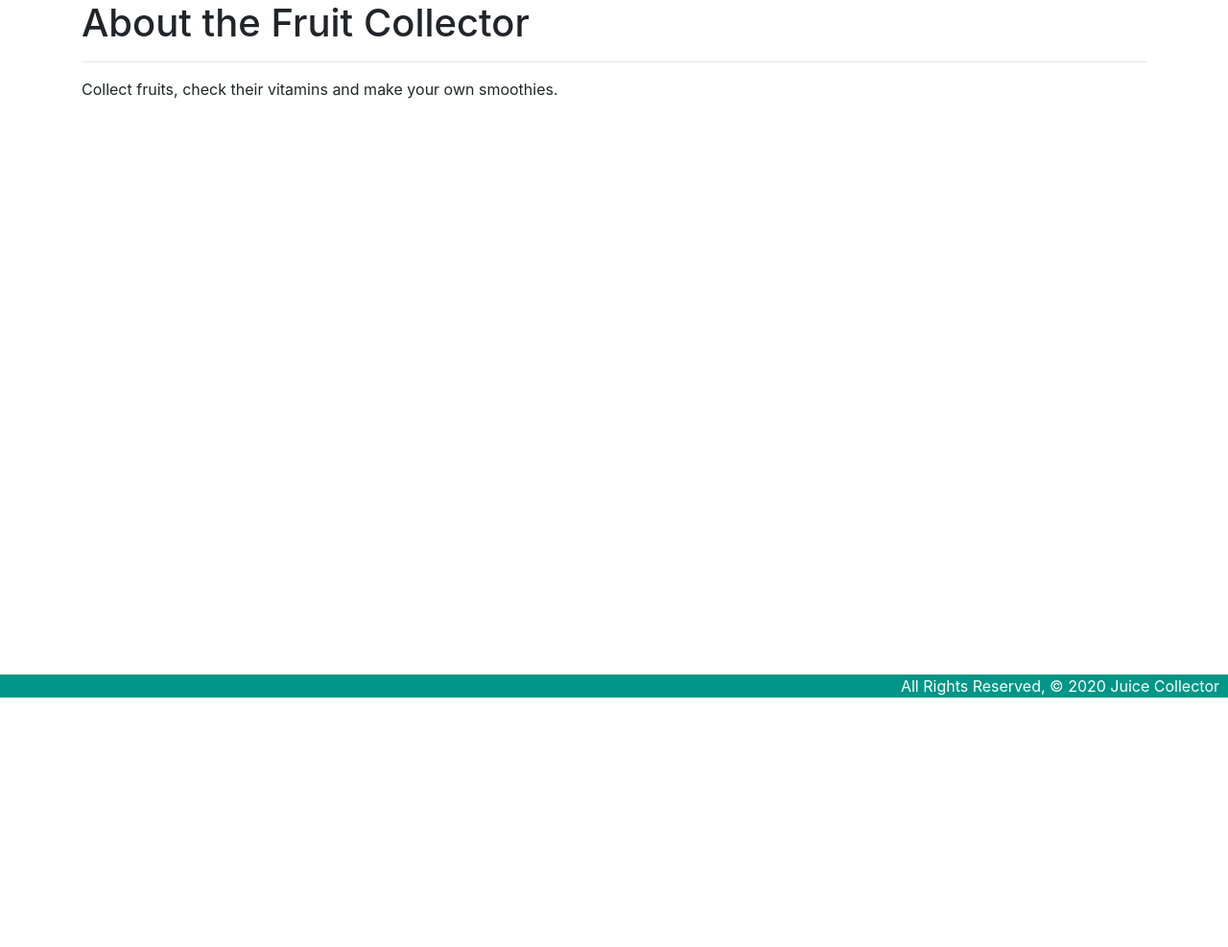
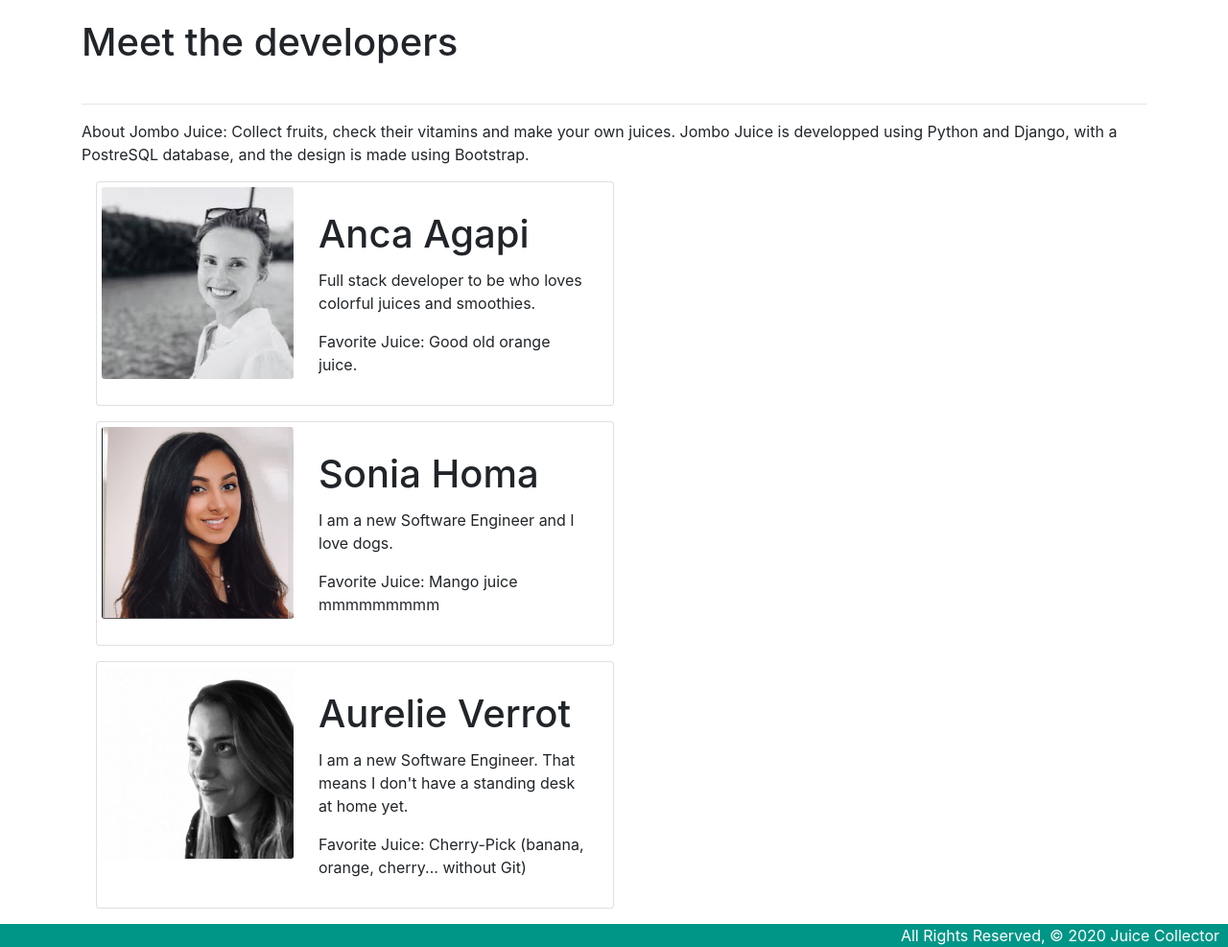
Before and after one commit to aurelieverrot/JumboJuice, a Django app: page /about/ in a window 1280 px wide. Shown: the part 73-1060 px from the top of the page at 96% size. Before the commit the page ends 800 px from the top, so only its background shows below. Run offline with Django 3.2, Linux system fonts and the light colour scheme; some libraries are stand-ins or nearby versions.

Commit message:
added css and html for the main pages

```diff
--- a/fruitcollector/main_app/static/css/style.css
+++ b/fruitcollector/main_app/static/css/style.css
@@ -18,6 +18,11 @@ footer {
     color: grey;
   }
 
+.card {
+  margin-bottom: 20px;
+  padding: 5px;
+}
+
 .page-footer {
   background-color: #009687;
   color: white;
@@ -35,13 +40,113 @@ select {
 .navbar {
   background-color: #009687;
 }
+
 a {
   color: white;
   padding: 0px 15px;
 }
+
 a.navbar-brand {
   font-size: 31.5px;
 }
+
+input.btn {
+  display: inline-block;
+  font-weight: 400;
+  color: white;
+  text-align: center;
+  vertical-align: middle;
+  cursor: pointer;
+  user-select: none;
+  background-color: #009687;
+  border: 1px solid #009687;
+  padding: .375rem .75rem;
+  font-size: 1rem;
+  line-height: 1.5;
+  border-radius: .25rem;
+  transition: color .15s ease-in-out,background-color .15s ease-in-out,border-color .15s ease-in-out,box-shadow .15s ease-in-out;
+}
+
+input#id_username,
+input#id_password, input#id_password1, input#id_password2 {
+  display: block;
+  width: 50%;
+  height: calc(1.5em + .75rem + 2px);
+  padding: .375rem .75rem;
+  font-size: 1rem;
+  font-weight: 400;
+  line-height: 1.5;
+  color: #495057;
+  background-color: #fff;
+  background-clip: padding-box;
+  border: 1px solid #ced4da;
+  border-radius: .25rem;
+  transition: border-color .15s ease-in-out,box-shadow .15s ease-in-out;
+}
+
+h1 {
+  margin-top: 20px;
+  margin-bottom: 40px;
+}
+
+label {
+  font-weight: 600;
+}
+
+h5.card-title {
+  font-size: 40px;
+}
+
+img.card-img {
+  height: 200px;
+  width: 200px;
+}
+
+div.card-body {
+  padding: 25px;
+  padding-left: 20px;
+}
+
+a.btn.btn-primary {
+  background-color: #009687;
+  border-color: #009687;
+}
+
+h3.card-subtitle {
+  box-sizing:border-box;
+  color:rgb(33, 37, 41);
+  display:block;
+  font-family:-apple-system, system-ui, "Segoe UI", Roboto, "Helvetica Neue", Arial, "Noto Sans", sans-serif, "Apple Color Emoji", "Segoe UI Emoji", "Segoe UI Symbol", "Noto Color Emoji";
+  font-size:28px;
+  font-weight:400;
+  height:33px;
+  line-height:33.6px;
+  margin-block-end:8px;
+  margin-block-start:0px;
+  margin-bottom:8px;
+  margin-inline-end:0px;
+  margin-inline-start:0px;
+  margin-top:0px;
+  overflow-wrap:break-word;
+  text-align:left;
+  text-size-adjust:100%;
+  width:268.656px;
+}
+
+a:hover, a:focus {
+  text-decoration: none !important;
+}
+
+div.col-sm-6 {
+  margin-bottom: 5% !important;
+  max-width: 80%;
+}
+
+select#id_vitamins {
+  width: 298px;
+}
+
+/* ANCA */
 
 #juice {
   width: 200px;
@@ -58,3 +163,16 @@ a.navbar-brand {
 .card-link {
   color: #009687;
 }
+
+
+#id_description {
+  width: 100%;
+}
+
+.col-md-8 {
+  padding-left: 30px !important;
+}
+
+.navbar-toggler {
+  border-color: white;
+}
--- a/fruitcollector/main_app/templates/about.html
+++ b/fruitcollector/main_app/templates/about.html
@@ -1,8 +1,62 @@
 {% extends 'base.html' %}
 {% block content %}
 
-<h1>About the Fruit Collector</h1>
+<h1>Meet the developers</h1>
 <hr />
-<p>Collect fruits, check their vitamins and make your own smoothies.</p>
+<p>About Jombo Juice: Collect fruits, check their vitamins and make your own juices.
+Jombo Juice is developped using Python and Django, with a PostreSQL database, and the design is made using Bootstrap.</p>
+
+
+<div class="container row-md-6">
+
+  <div class="card mb-3" style="max-width: 540px;">
+    <div class="row no-gutters">
+      <div class="col-md-4">
+        <img src="../static/css/assets/anca_agapi.jpeg" class="card-img" alt="anca-agapi">
+      </div>
+      <div class="col-md-8">
+        <div class="card-body">
+          <h5 class="card-title">Anca Agapi</h5>
+          <p class="card-text">Full stack developer to be who loves colorful juices and smoothies.</p>
+          <p class="card-text">Favorite Juice: Good old orange juice.</p>
+        </div>
+      </div>
+    </div>
+  </div>
+
+  <div class="card mb-3" style="max-width: 540px;">
+    <div class="row no-gutters">
+      <div class="col-md-4">
+        <img src="../static/css/assets/sonia.png" class="card-img" alt="...">
+      </div>
+      <div class="col-md-8">
+        <div class="card-body">
+          <h5 class="card-title">Sonia Homa</h5>
+          <p class="card-text">I am a new Software Engineer and I love dogs.</p>
+          <p class="card-text">Favorite Juice: Mango juice mmmmmmmmm</p>
+        </div>
+      </div>
+    </div>
+  </div>
+
+  <div class="card mb-3" style="max-width: 540px;">
+    <div class="row no-gutters">
+      <div class="col-md-4">
+        <img src="../static/css/assets/aurelie.jpg" class="card-img" alt="...">
+      </div>
+      <div class="col-md-8">
+        <div class="card-body">
+          <h5 class="card-title">Aurelie Verrot</h5>
+          <p class="card-text">I am a new Software Engineer. That means I don't have a standing desk at home yet. </p>
+          <p class="card-text">Favorite Juice: Cherry-Pick (banana, orange, cherry... without Git)</p>
+        </div>
+      </div>
+    </div>
+  </div>
+
+</div>
+
+
+
 
 {% endblock %}
--- a/fruitcollector/main_app/templates/fruits/index.html
+++ b/fruitcollector/main_app/templates/fruits/index.html
@@ -6,8 +6,8 @@
 {% for fruit in fruits %}
   <div class="card">
     <a href="{% url 'fruits_detail' fruit.id %}">
-      <div class="card-content">
-        <span class="card-title">{{ fruit.name }}</span>
+      <div class="card-body">
+        <h3 class="card-subtitle">{{ fruit.name }}</h3>
       </div>
     </a>
   </div>
```
Also changed, not shown: fruitcollector/main_app/templates/fruits/detail.html (+6 -27 lines), fruitcollector/main_app/static/css/assets/anca_agapi.jpeg (added), fruitcollector/main_app/static/css/assets/aurelie.jpg (added), fruitcollector/main_app/static/css/assets/sonia.png (added).
